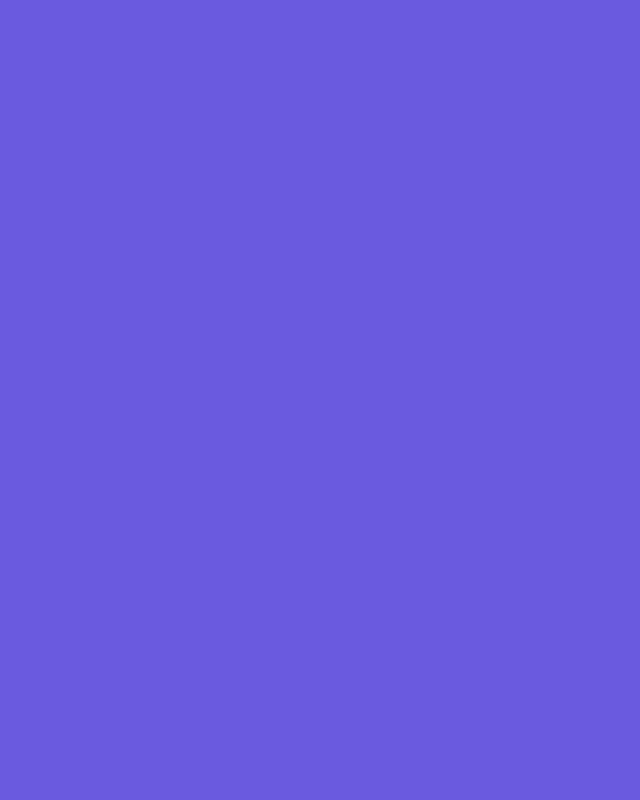
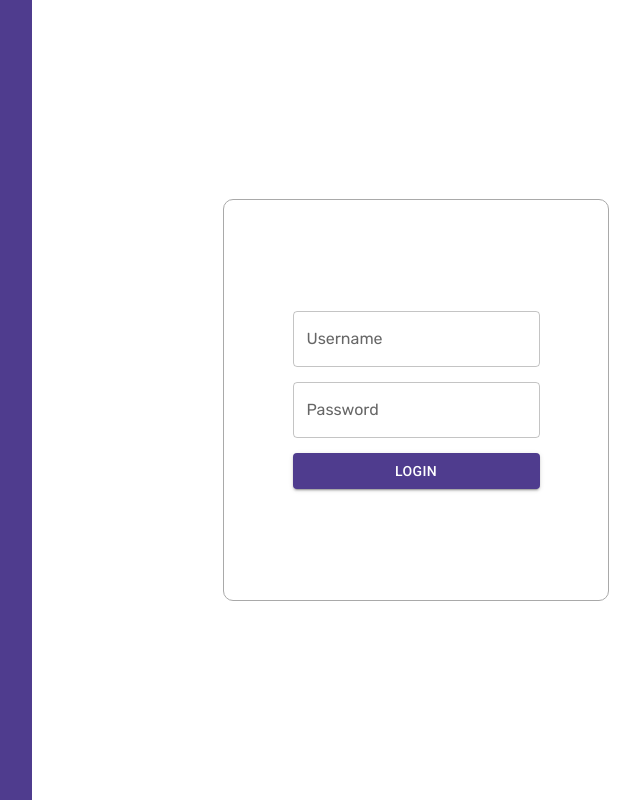
Before and after one commit to Odorizzi1/Educa-web, a React (Vite) app in the folder client/: page / in a window 1280 px wide. Before the commit this address had no page. Shown: the whole page, without its empty margins (480-1120 px from the left). Built offline with nearby package versions, Linux system fonts and the light colour scheme.

Commit message:
Create auth structure

```diff
--- /dev/null
+++ b/client/src/components/utils/PrivateRoute.tsx
@@ -0,0 +1,17 @@
+import { Navigate } from 'react-router-dom';
+import { ReactNode } from 'react';
+import useAuth from '../../hooks/useAuth';
+
+interface PrivateRouteProps {
+  children: ReactNode;
+}
+
+const PrivateRoute: React.FC<PrivateRouteProps> = ({ children }) => {
+//   const isAuthenticated = useAuth();
+  const token = localStorage.getItem('token');
+
+
+  return token ? children : <Navigate to="/" />;
+};
+
+export default PrivateRoute;
--- /dev/null
+++ b/client/src/hooks/useAuth.ts
@@ -0,0 +1,19 @@
+import { useState, useEffect } from 'react';
+
+const useAuth = () => {
+  const [isAuthenticated, setIsAuthenticated] = useState(false);
+
+  useEffect(() => {
+    const token = localStorage.getItem('token');
+
+    if (token) {
+        setIsAuthenticated(true);
+    } else {
+      setIsAuthenticated(false);
+    }
+  }, []);
+
+  return isAuthenticated;
+};
+
+export default useAuth;
--- a/client/src/index.css
+++ b/client/src/index.css
@@ -10,6 +10,4 @@ width: 100vw;
   padding: 0;
   width: 100%;
   height: 100%;
-  background-color:#6A5AE0 ;
-
 }
--- a/client/src/main.tsx
+++ b/client/src/main.tsx
@@ -4,14 +4,12 @@ import App from './App';
 import './index.css';
 import { createTheme, ThemeProvider } from '@mui/material/styles';
 
-// Criar um tema personalizado com a fonte desejada
 const theme = createTheme({
   typography: {
-    fontFamily: 'Rubik,Roboto, Arial, sans-serif', // Substitua com a sua fonte desejada
+    fontFamily: 'Rubik,Roboto, Arial, sans-serif',
   },
 });
 
-// Renderizar a aplicação com ReactDOM.render
 ReactDOM.render(
   <React.StrictMode>
     <ThemeProvider theme={theme}>
--- a/client/src/pages/login/LoginView.tsx
+++ b/client/src/pages/login/LoginView.tsx
@@ -1,39 +1,66 @@
-import { useEffect } from "react";
-import Typed from "typed.js";
 import { Box, Typography } from "@mui/material";
-import { LoginFields } from "../../components/molecules/login";
+import { Button, TextField } from "../../components/atoms";
+import { useState } from "react";
+import { useNavigate } from "react-router-dom";
+import useAuth from "../../hooks/useAuth";
 
 const LoginView = () => {
-  useEffect(() => {
-    const options = {
-      strings: ["Insira o texto aqui"],
-      typeSpeed: 100,
-    };
+  const [user, setUser] = useState("");
+  const [password, setPassword] = useState("");
+  const [error, setError] = useState("");
+  const navigate = useNavigate()
+  const executeLogin = async (user: String, password: String) => {
+    try {
+      const response = await fetch("http://localhost:8080/login", {
+        method: "POST",
+        headers: {
+          "Content-Type": "application/json",
+        },
+        body: JSON.stringify({
+          userName: user,
+          password: password,
+        }),
+      });
 
-    const typed = new Typed("#typed-text", options);
+      if (!response.ok) {
+        throw new Error("Login failed!");
+      }
 
-    return () => {
-      typed.destroy();
-    };
-  }, []);
+      const data = await response.json();
+      localStorage.setItem('token', data.jwt);
+      navigate("/perfil");
+
+    } catch (err: any) {
+      setError("Login failed: " + err.message);
+    }
+  };
 
   return (
-    <Box display={"flex"} width={"100%"} height={"100vh"}>
-      <Box
-        height="100%"
-        display="flex"
-        justifyContent="space-evenly"
-        bgcolor="black"
-        color="white"
-        width="40vw"
-      >
-        <Typography fontSize={"25px"} fontFamily="Roboto">
-          <span id="typed-text"></span>
-        </Typography>
+    <Box display={"flex"} width={"100%"} height={"100vh"} justifyContent={"space-between"} alignItems={"center"}>
+      <Box width={"40vw"} bgcolor={"#4F3C8E"} height={"100vh"}>
+
       </Box>
-      <Box width={"60vw"} display={"flex"} justifyContent={"center"} alignItems={"center"}>
-       <LoginFields />
+      <Box width={"60vw"} height={"100vh"} display={"flex"} justifyContent={"center"} alignItems={"center"} >
+       <Box width={"30vw"} height={"50vh"} display={"flex"} borderRadius={"10px"} alignItems={"center"} justifyContent={"center"} border={"1px solid #A9A9A9"}>
+
+        <Box display="flex" gap={"15px"} flexDirection="column" alignItems={"center"}>
+          <TextField
+            label="Username"
+            value={user}
+            onChange={(e) => setUser(e.target.value)}
+          />
+          <TextField
+            label="Password"
+            type="password"
+            value={password}
+            onChange={(e) => setPassword(e.target.value)}
+          />
+          {error && <Typography color="error">{error}</Typography>}
+          <Button onClick={() => executeLogin(user, password)}>Login</Button>
+        </Box>
+        </Box>
       </Box>
+
     </Box>
   );
 };
--- a/client/src/pages/perfil/PerfilView.tsx
+++ b/client/src/pages/perfil/PerfilView.tsx
@@ -2,10 +2,12 @@ import { Box, Typography } from "@mui/material";
 import HeaderPerson from "../../components/organisms/headerPerson/HeaderPerson";
 import BoxDialog from "../../components/organisms/boxDialog/BoxDialog";
 import Courses from "../../components/templates/courses/Courses";
+const PerfilView = () => {
 
-const PerfilView = () => {
+
   return (
     <Box
+    bgcolor={"#4F3C8E"}
       display={"flex"}
       alignItems={"center"}
       justifyContent={"center"}
--- a/client/src/routes.tsx
+++ b/client/src/routes.tsx
@@ -9,13 +9,18 @@ import {
 import { LoginView } from "./pages/login/LoginView";
 import { PerfilContainer } from "./pages/perfil";
 import { StartContainer } from "./pages/start";
+import PrivateRoute from "./components/utils/PrivateRoute";
 
 const Routes: React.FC = () => {
   return (
     <Router>
       <ReactRouterRoutes>
-        {/* <Route path="/" element={<LoginView />} /> */}
-        <Route path="/perfil" element={<PerfilContainer />} />
+        <Route path="/" element={<LoginView />} />
+        <Route path="/perfil" element={
+          <PrivateRoute>
+            <PerfilContainer />
+          </PrivateRoute>
+        } />
         <Route path="/start/:courses" element={<StartContainer />} />
       </ReactRouterRoutes>
     </Router>
```
